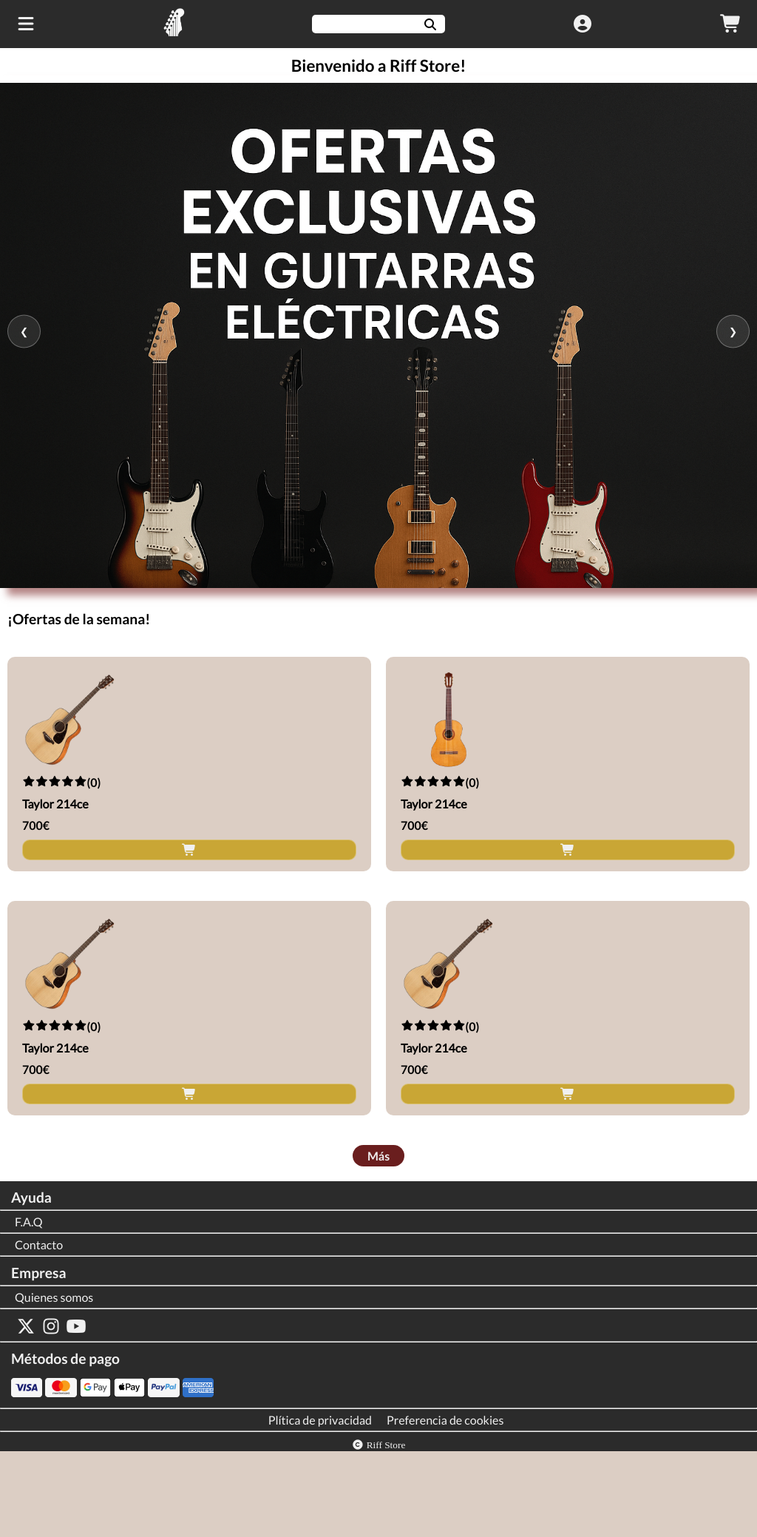
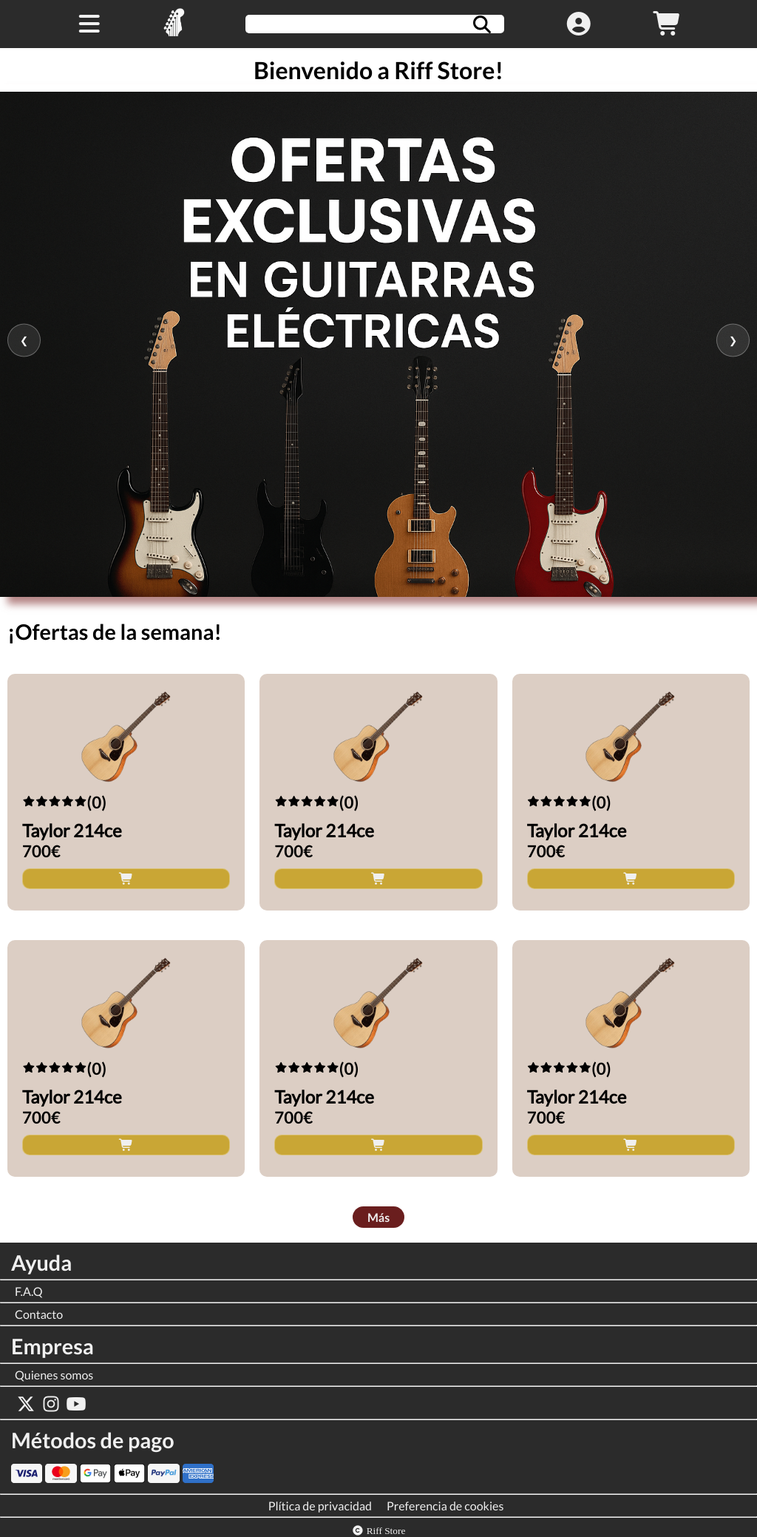
Before and after one commit to sp20960/RiffStore, a PHP site: page /frontend/index.html in a window 1024 px wide. Shown: the whole page at 74% size. Before the commit the page ends 1962 px from the top, so only its background shows below. Run offline with PHP 8.4, Linux system fonts and the light colour scheme.

Commit message:
Tablet shop

```diff
--- a/frontend/css/common.css
+++ b/frontend/css/common.css
@@ -136,6 +136,7 @@ footer {
     display: flex;
     flex-direction: column;
 }
+
 footer a {
     font-size: 1rem;
     padding: 5px 0 5px 20px;
@@ -155,8 +156,8 @@ footer small {
 }
 
 .container-social-media {
-   padding: 15px 0 10px 20px;
-   color: var(--text);
+    padding: 15px 0 10px 20px;
+    color: var(--text);
 }
 
 .container-payment-methods {
@@ -167,3 +168,51 @@ footer small {
     display: flex;
     justify-content: center;
 }
+
+@media(min-width: 810px) and (max-width: 1090px) {
+
+    h1 {
+        font-size: 2rem;
+        text-align: center;
+    }
+
+    h2 {
+        font-size: 1.8rem;
+    }
+
+    h3 {
+        font-family: LatoRegular;
+        font-size: 1.5rem;
+    }
+
+
+
+    header {
+        justify-content: space-evenly;
+
+    }
+
+    .fa-search {
+        position: absolute;
+        top: 50%;
+        right: 0;
+        transform: translate(-50%, -50%);
+    }
+
+    input[type="search"] {
+
+        width: 350px;
+    }
+
+    nav p {
+        font-size: 3rem;
+        cursor: pointer;
+        padding: 0 50px;
+    }
+
+    nav a {
+        font-size: 3rem;
+        padding: 0 50px;
+    }
+
+}
--- a/frontend/css/index.css
+++ b/frontend/css/index.css
@@ -75,6 +75,7 @@ main section:nth-child(3) {
 .card {
     display: flex;
     flex-direction: column;
+    align-items: center ;
     gap: 10px;
     padding: 20px;
     width: 100%;
@@ -92,6 +93,12 @@ main section:nth-child(3) {
     display: flex;
     align-items: center;
     justify-content: start;
+    width: 100%;
+}
+
+.card-product-info {
+    text-align: start;
+    width: 100%;
 }
 
 .card-buy {
@@ -101,14 +108,14 @@ main section:nth-child(3) {
     border: 1px solid rgba(255, 255, 255, 0.3);
     padding: 5px;
     border-radius: 10px;
+    width: 100%;
     cursor: pointer;
 }
 
 .container-more {
-    grid-column: span 2;
     display: flex;
     justify-content: center;
-
+    grid-column: span 2;
 }
 
 .container-more p{
@@ -116,4 +123,29 @@ main section:nth-child(3) {
     background-color: #6a1e1e;
     border-radius: 20px;
     padding: 5px 20px;
+    align-self: end;       /* Lo coloca abajo */
+    justify-self: center
 }
+
+@media (min-width: 577px) and (max-width: 1024px) {
+
+    main section:nth-child(3) {
+        grid-template-columns: 1fr 1fr 1fr;
+    }
+
+    main h2 {
+        grid-column: span 3;
+    }
+
+    .card {
+        height: 320px;
+    }
+
+    .card p {
+        font-size: 1.4rem;
+    }
+
+    .container-more {
+        grid-column: span 3;
+    }
+}
--- a/frontend/index.html
+++ b/frontend/index.html
@@ -13,7 +13,7 @@
 </head>
 <body>
     <header>
-        <i class="fa-regular fa-bars fa-xl"></i>
+        <i class="fa-regular fa-bars fa-2xl"></i>
         <nav>
             <i class="fa-regular fa-x fa-2xl"></i>
             <a href="">Inicio</a>
@@ -30,10 +30,10 @@
         <img src="./images/brand/logo_claro.png" alt="logo">
         <form action="#">
             <input type="search" name="search" id="">
-            <i class="fa-regular fa-search"></i>
+            <i class="fa-regular fa-search fa-xl"></i>
         </form>
-        <i class="fa-regular fa-circle-user fa-xl"></i>
-        <i class="fa-regular fa-cart-shopping fa-xl"></i>
+        <i class="fa-regular fa-circle-user fa-2xl"></i>
+        <i class="fa-regular fa-cart-shopping fa-2xl"></i>
     </header>
     <main>
         <h1>Bienvenido a Riff Store!</h1>
@@ -56,24 +56,10 @@
                     <i class="fa-regular fa-star fa-sm"></i>
                     <p>(0)</p>
                 </div>
+                <div class="card-product-info">
                     <h3>Taylor 214ce</h3>
                     <p>700€</p>
-                <div class="card-buy">
-                    <i class="fa-regular fa-cart-shopping"></i>
                 </div>
-            </article>
-            <article class="card">
-                <img src="./images/products/cordoba_c5/image.jpg" alt="">
-                <div class="card-stars">
-                    <i class="fa-regular fa-star fa-sm"></i>
-                    <i class="fa-regular fa-star fa-sm"></i>
-                    <i class="fa-regular fa-star fa-sm"></i>
-                    <i class="fa-regular fa-star fa-sm"></i>
-                    <i class="fa-regular fa-star fa-sm"></i>
-                    <p>(0)</p>
-                </div>
-                <h3>Taylor 214ce</h3>
-                <p>700€</p>
                 <div class="card-buy">
                     <i class="fa-regular fa-cart-shopping"></i>
                 </div>
@@ -88,8 +74,10 @@
                     <i class="fa-regular fa-star fa-sm"></i>
                     <p>(0)</p>
                 </div>
+                <div class="card-product-info">
                     <h3>Taylor 214ce</h3>
                     <p>700€</p>
+                </div>
                 <div class="card-buy">
                     <i class="fa-regular fa-cart-shopping"></i>
                 </div>
@@ -104,8 +92,64 @@
                     <i class="fa-regular fa-star fa-sm"></i>
                     <p>(0)</p>
                 </div>
+                <div class="card-product-info">
                     <h3>Taylor 214ce</h3>
                     <p>700€</p>
+                </div>
+                <div class="card-buy">
+                    <i class="fa-regular fa-cart-shopping"></i>
+                </div>
+            </article>
+            <article class="card">
+                <img src="./images/products/yamaha_f310/image.jpg" alt="">
+                <div class="card-stars">
+                    <i class="fa-regular fa-star fa-sm"></i>
+                    <i class="fa-regular fa-star fa-sm"></i>
+                    <i class="fa-regular fa-star fa-sm"></i>
+                    <i class="fa-regular fa-star fa-sm"></i>
+                    <i class="fa-regular fa-star fa-sm"></i>
+                    <p>(0)</p>
+                </div>
+                <div class="card-product-info">
+                    <h3>Taylor 214ce</h3>
+                    <p>700€</p>
+                </div>
+                <div class="card-buy">
+                    <i class="fa-regular fa-cart-shopping"></i>
+                </div>
+            </article>
+             <article class="card">
+                <img src="./images/products/yamaha_f310/image.jpg" alt="">
+                <div class="card-stars">
+                    <i class="fa-regular fa-star fa-sm"></i>
+                    <i class="fa-regular fa-star fa-sm"></i>
+                    <i class="fa-regular fa-star fa-sm"></i>
+                    <i class="fa-regular fa-star fa-sm"></i>
+                    <i class="fa-regular fa-star fa-sm"></i>
+                    <p>(0)</p>
+                </div>
+                <div class="card-product-info">
+                    <h3>Taylor 214ce</h3>
+                    <p>700€</p>
+                </div>
+                <div class="card-buy">
+                    <i class="fa-regular fa-cart-shopping"></i>
+                </div>
+            </article>
+            <article class="card">
+                <img src="./images/products/yamaha_f310/image.jpg" alt="">
+                <div class="card-stars">
+                    <i class="fa-regular fa-star fa-sm"></i>
+                    <i class="fa-regular fa-star fa-sm"></i>
+                    <i class="fa-regular fa-star fa-sm"></i>
+                    <i class="fa-regular fa-star fa-sm"></i>
+                    <i class="fa-regular fa-star fa-sm"></i>
+                    <p>(0)</p>
+                </div>
+                <div class="card-product-info">
+                    <h3>Taylor 214ce</h3>
+                    <p>700€</p>
+                </div>
                 <div class="card-buy">
                     <i class="fa-regular fa-cart-shopping"></i>
                 </div>
```
Lines whose indentation alone changed are shown as unchanged.
